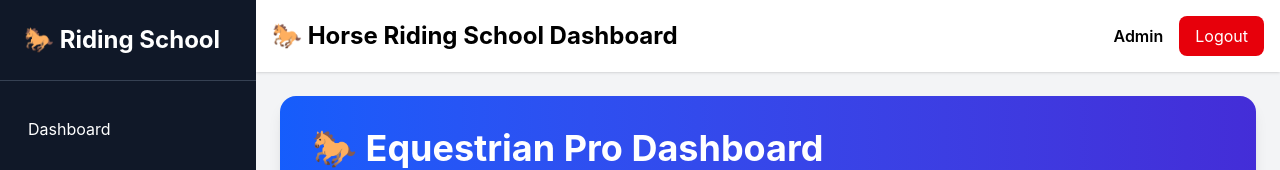
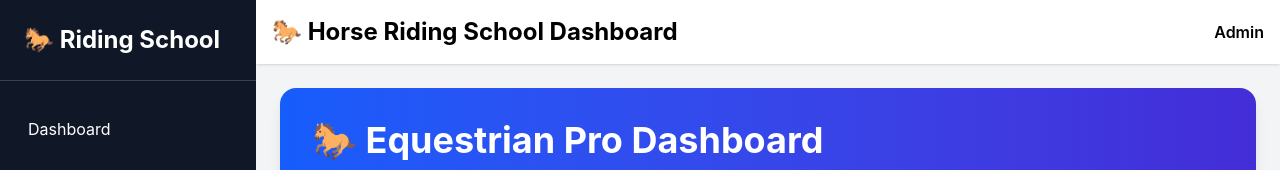
Before and after one commit to ramakrishna8413/riding-school-app, a React (Vite) app in the folder front-end/: page /#/ in a window 1280 px wide. Shown: the top 170 px of the page. Built offline with nearby package versions, Linux system fonts and the light colour scheme; no server answers; sample sign-in values are in the browser's storage.

Commit message:
Update navbar component

```diff
--- a/front-end/src/components/navbar.jsx
+++ b/front-end/src/components/navbar.jsx
@@ -1,12 +1,9 @@
-import { useNavigate } from "react-router-dom";
+
 
 function Navbar({ onOpenSidebar }) {
-  const navigate = useNavigate();
 
-  const handleLogout = () => {
-    localStorage.removeItem("isLoggedIn");
-    navigate("/login");
-  };
+
+
 
   return (
     <div className="bg-white shadow p-4 flex items-center justify-between gap-4 flex-nowrap">
@@ -40,12 +37,7 @@ function Navbar({ onOpenSidebar }) {
           Admin
         </span>
 
-        <button
-          onClick={handleLogout}
-          className="bg-red-600 hover:bg-red-700 text-white px-4 py-2 rounded-lg transition"
-        >
-          Logout
-        </button>
+
       </div>
     </div>
   );
```
